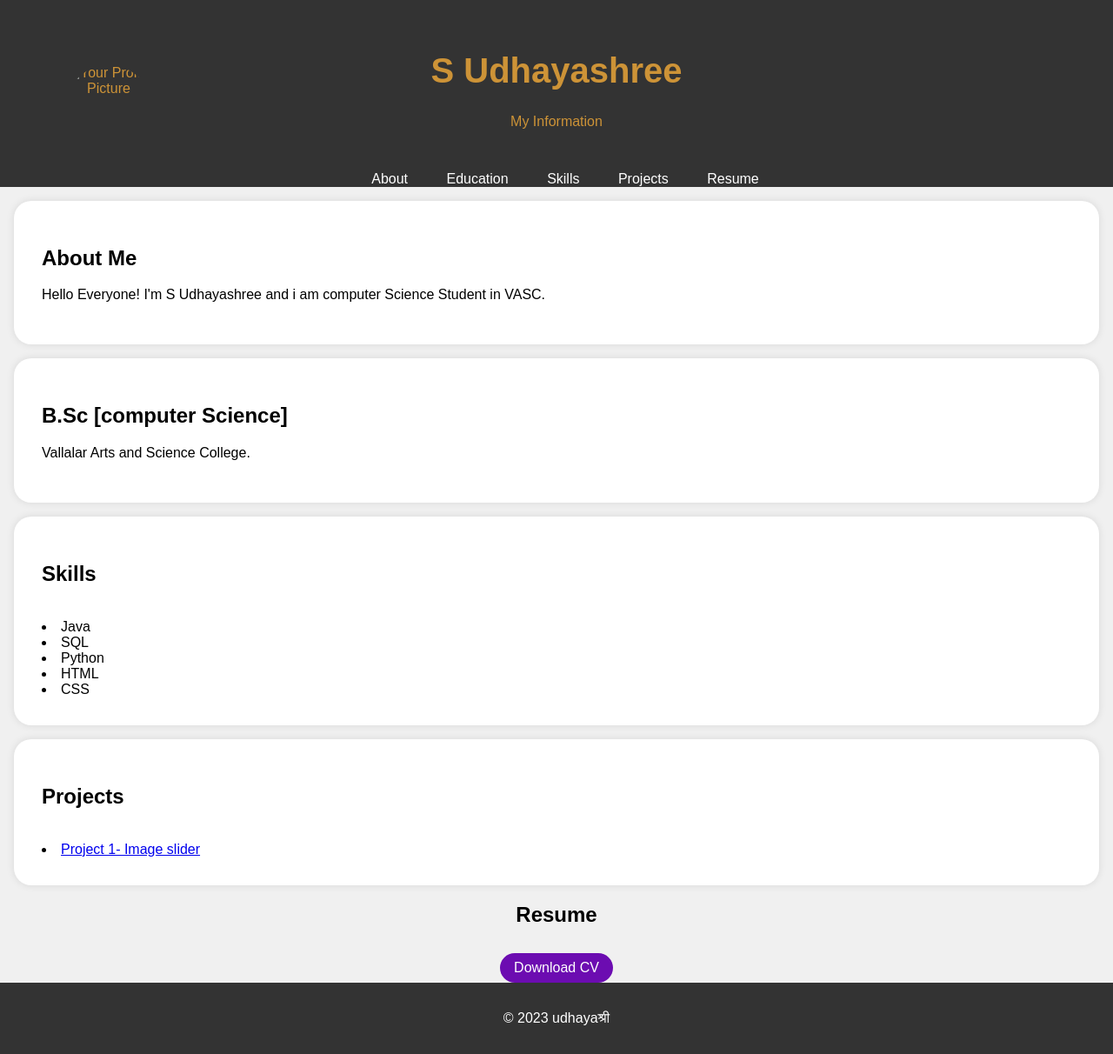
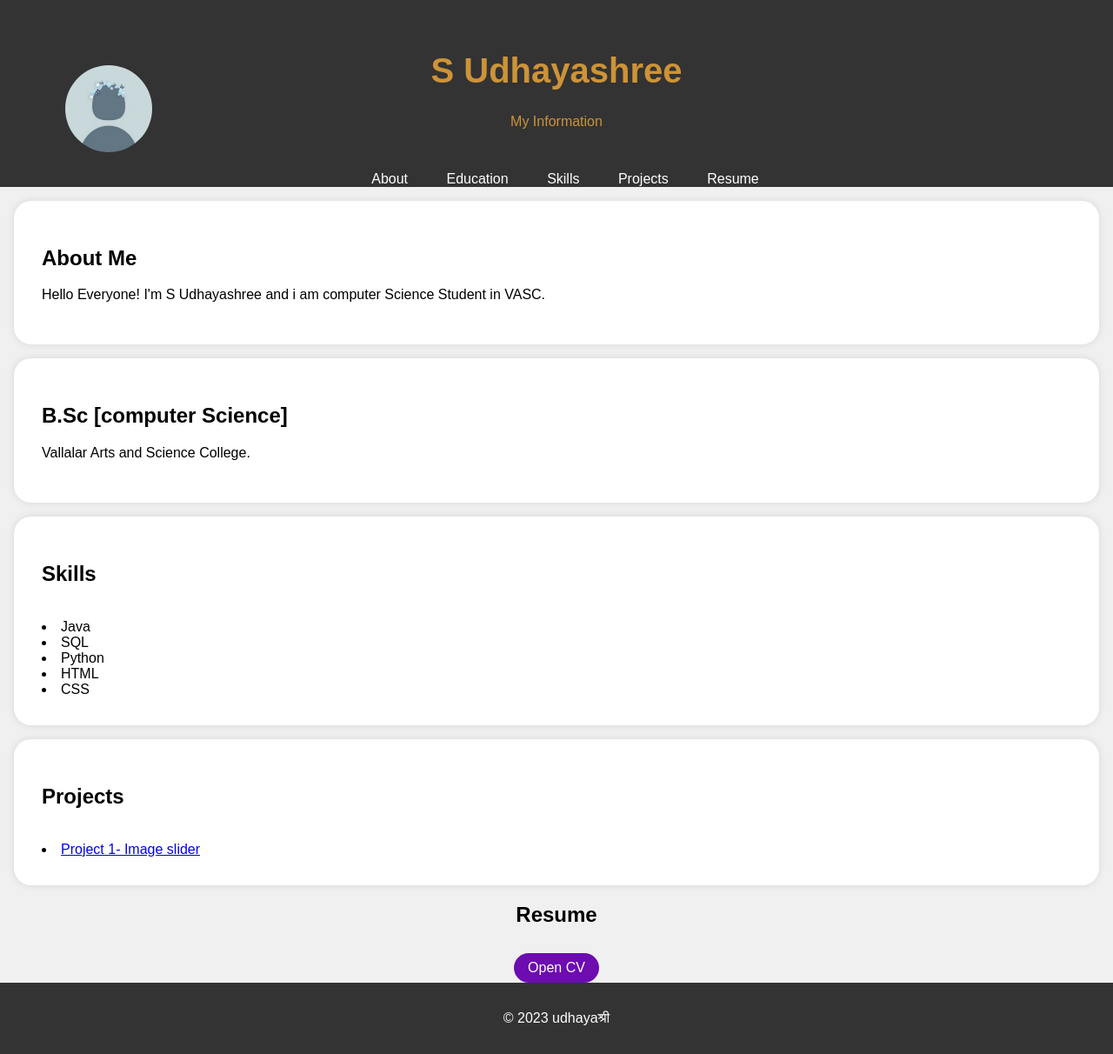
Before and after one commit to udhay4030/Digital_portfolio, a plain HTML site: page index.html in a window 1280 px wide. Shown: the whole page at 87% size. Drawn offline with Linux system fonts and the light colour scheme.

Commit message:
profile added

```diff
--- a/index.html
+++ b/index.html
@@ -93,7 +93,7 @@
         <header>
             <div class="header-content">
             <!--Add your profile picture here -->
-        <img src="../profile/IMG_20231025_212151.jpg" alt="Your Profile Picture" class="profile-picture">
+        <img src="./html_first_project/image/Profile_pic.jpeg" alt="Your Profile Picture" class="profile-picture">
         <h1>S Udhayashree</h1>
         <p>My Information</p>
             </div>
@@ -140,7 +140,7 @@
             <div class="section-content">
                 <h2>Projects</h2>
                 <u1>
-                    <li><a href="../html_first_project/Login/index.html">Project 1- Image slider</a></li>
+                    <li><a href="./html_first_project/Login/index.html">Project 1- Image slider</a></li>
                     <!--Add more Project links here-->
                  </u1>
             </div>
@@ -150,7 +150,7 @@
             <center>
                 <div class="section">
                     <h2>Resume</h2>
-                    <a href="../profile/udhay_resume.pdf" class="download-button">Download CV</a>
+                    <a href="./udhay_resume.pdf" class="download-button" target="_blank">Open CV</a>
                 </div>
             </center>
         </section>
```
Also changed, not shown: html_first_project/image/Profile_pic.jpeg (added).
